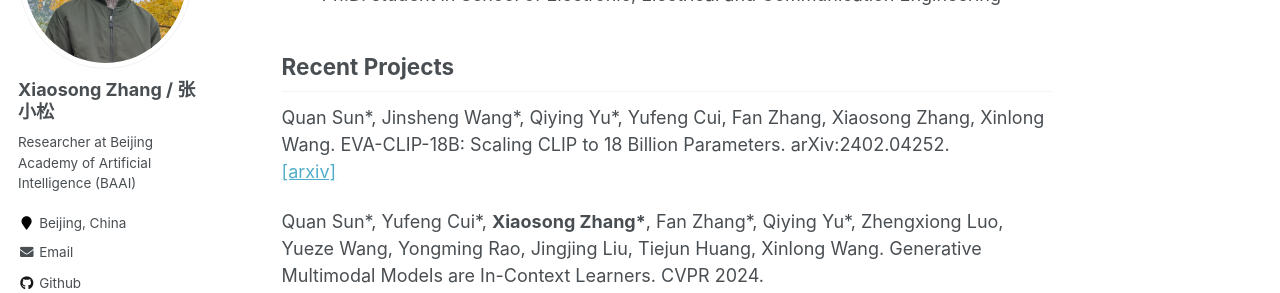
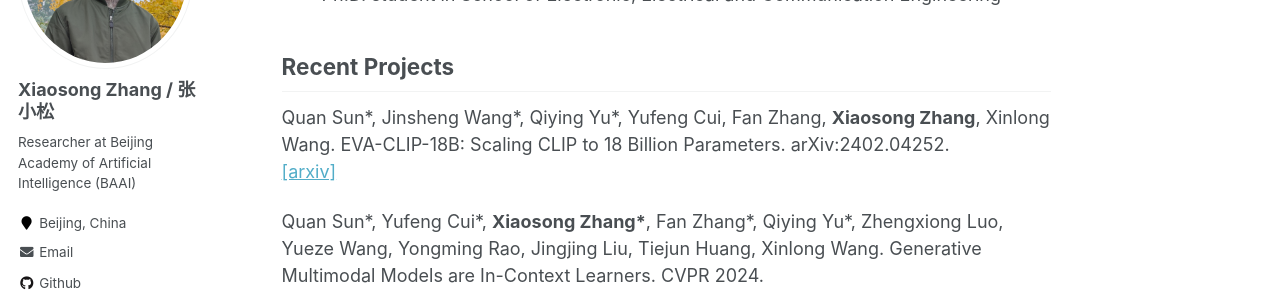
Before and after one commit to zhangxiaosong18/zhangxiaosong18.github.io, a Jekyll site: the page built from _pages/about.md, in a window 1280 px wide and 900 px high, scrolled down 454 px. Shown: the part 153-446 px from the top of the window. Built offline with Jekyll 4.4.1, drawn with Linux system fonts in a browser that asks for light colours.

```diff
--- a/_pages/about.md
+++ b/_pages/about.md
@@ -28,7 +28,7 @@ University of Chinese Academy of Sciences, Sept. 2018 - Jul. 2023<br>Ph.D. stude
 
 ## Recent Projects
 
-Quan Sun\*, Jinsheng Wang\*, Qiying Yu\*, Yufeng Cui, Fan Zhang, Xiaosong Zhang, Xinlong Wang. EVA-CLIP-18B: Scaling CLIP to 18 Billion Parameters. arXiv:2402.04252.<br>[[arxiv]](https://arxiv.org/pdf/2402.04252)
+Quan Sun\*, Jinsheng Wang\*, Qiying Yu\*, Yufeng Cui, Fan Zhang, **Xiaosong Zhang**, Xinlong Wang. EVA-CLIP-18B: Scaling CLIP to 18 Billion Parameters. arXiv:2402.04252.<br>[[arxiv]](https://arxiv.org/pdf/2402.04252)
 
 Quan Sun\*, Yufeng Cui\*, **Xiaosong Zhang\***, Fan Zhang\*, Qiying Yu\*, Zhengxiong Luo, Yueze Wang, Yongming Rao, Jingjing Liu, Tiejun Huang, Xinlong Wang. Generative Multimodal Models are In-Context Learners. CVPR 2024.<br>[[arxiv]](https://arxiv.org/pdf/2312.13286) [[code]](https://github.com/baaivision/Emu) [[demo]](https://emu.ssi.plus/) [[project page]](https://baaivision.github.io/emu2)
 
```
